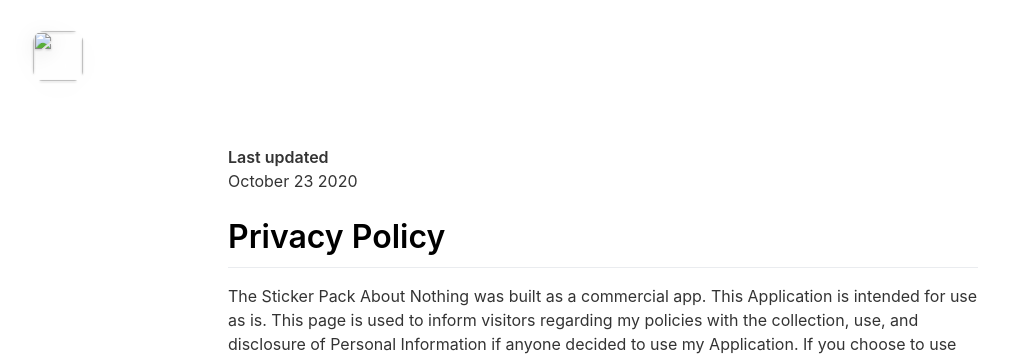
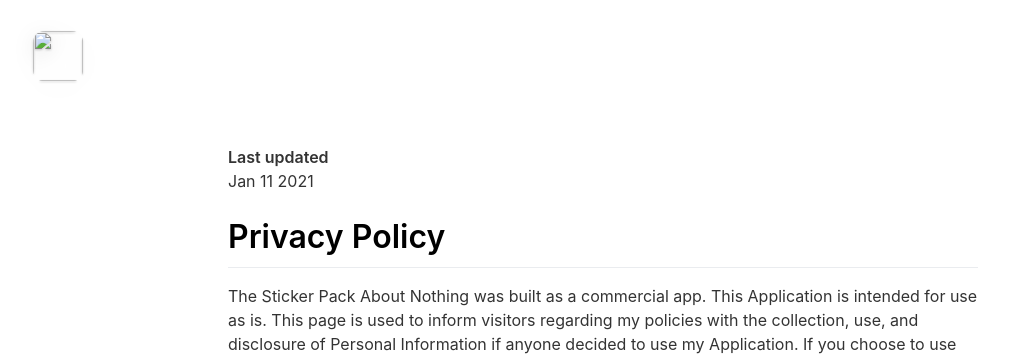
Before and after one commit to sonasapps/stickers, a Jekyll site: the page built from _pages/privacypolicy.md, in a window 1280 px wide. Shown: the top 359 px of the page, without its empty margins (37-1046 px from the left). Built offline with Jekyll 4.4.1, drawn with Linux system fonts in a browser that asks for light colours; nearby versions of some CDN libraries.

Commit message:
Update privacypolicy.md

```diff
--- a/_pages/privacypolicy.md
+++ b/_pages/privacypolicy.md
@@ -5,7 +5,7 @@ include_in_header: false
 ---
 
 **Last updated**
-October 23 2020
+Jan 11 2021
 
 # Privacy Policy
 The Sticker Pack About Nothing was built as a commercial app. This Application is intended for use as is. This page is used to inform visitors regarding my policies with the collection, use, and disclosure of Personal Information if anyone decided to use my Application. If you choose to use my Application, then you agree to the collection and use of information in relation to this policy. The Personal Information that I collect is used for providing and improving the Service. I will not use or share your information with anyone except as described in this Privacy Policy.
```
